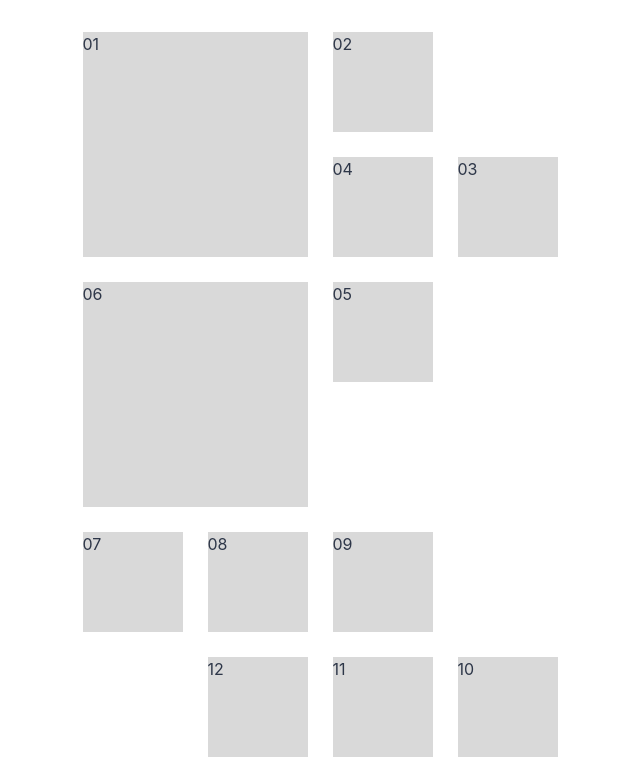
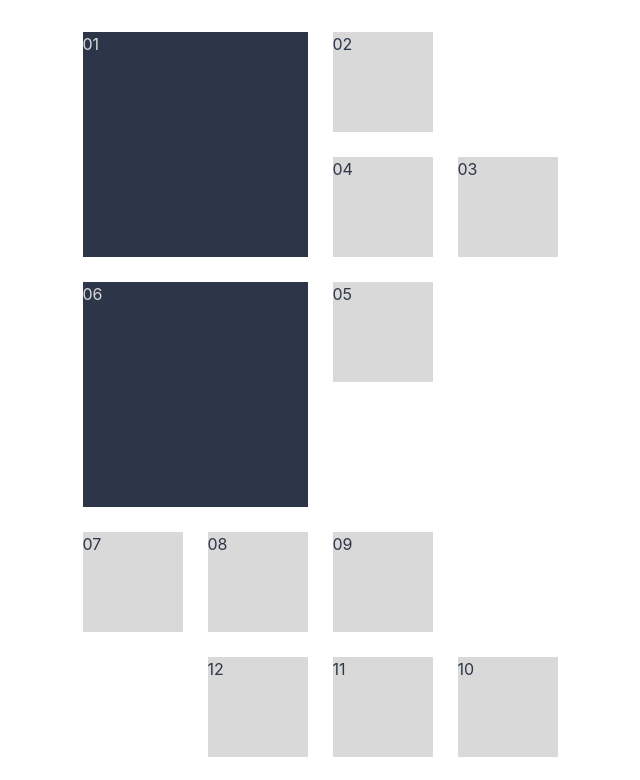
Before and after one commit to noway/tedx-auckland-events-layout, a React (Vite) app: page / in a window 1280 px wide. Shown: the top 780 px of the page, without its empty margins (320-960 px from the left). Built offline with nearby package versions, Linux system fonts and the light colour scheme.

Commit message:
cool inverted style for big items

```diff
--- a/src/App.css
+++ b/src/App.css
@@ -11,5 +11,6 @@
   background-color: #D9D9D9;
 }
 .events__item--big {
-  /* something big */
+  color: #D9D9D9;
+  background-color: #2D3648;
 }
```
